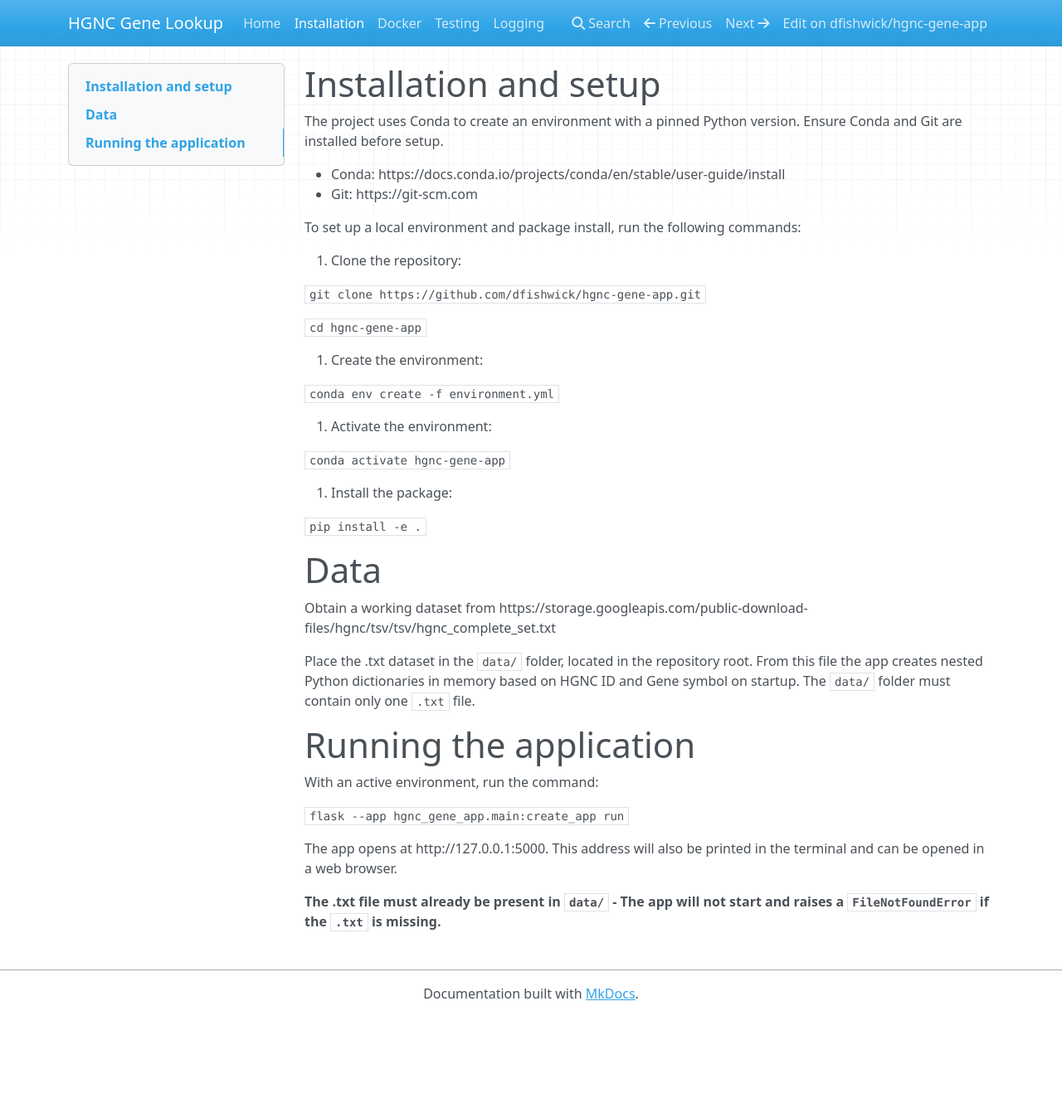
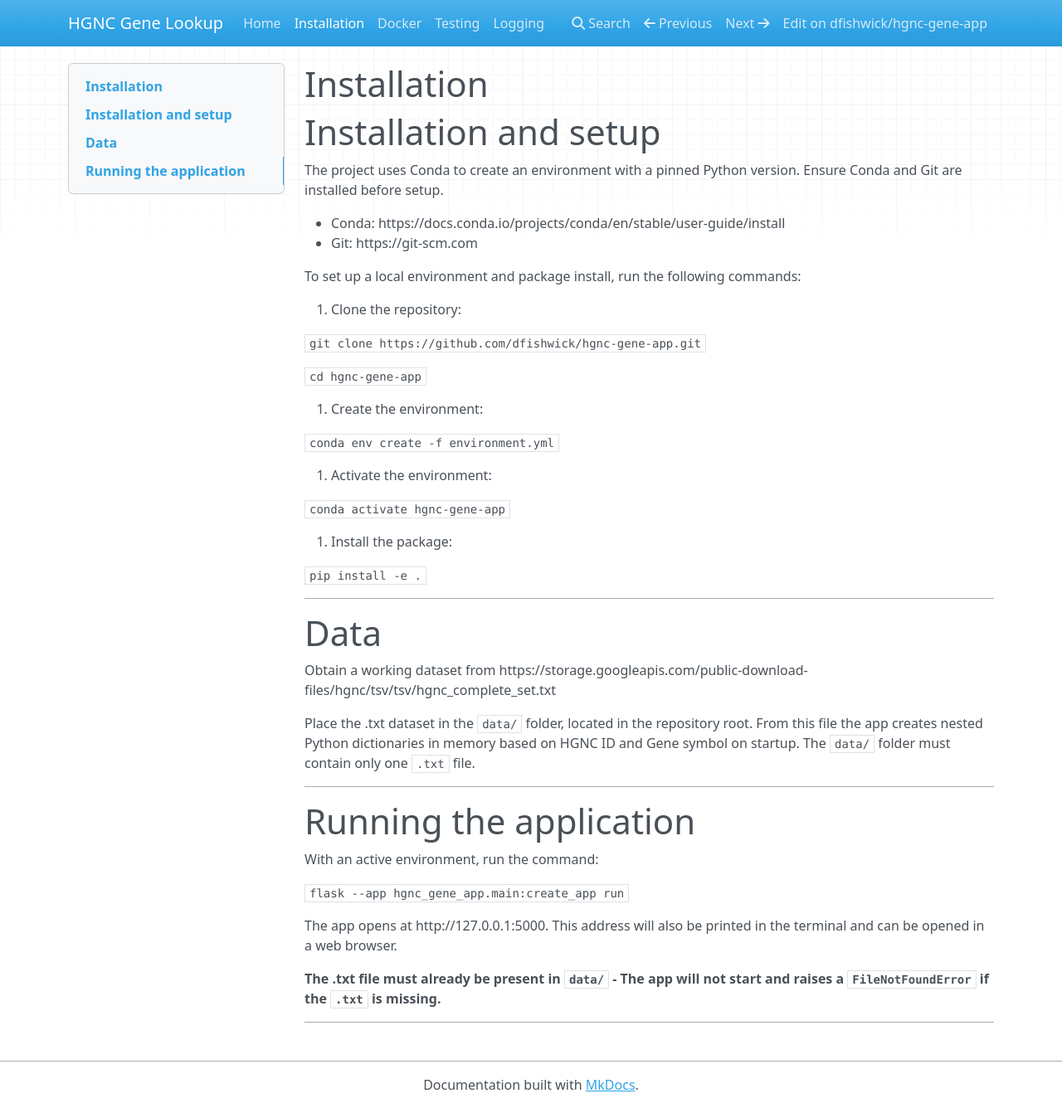
Before and after one commit to dfishwick/hgnc-gene-app, an MkDocs documentation site: the page built from docs/installation.md, in a window 1280 px wide and 1336 px high. Shown: the whole window at 83% size. Built offline with MkDocs 1.6.1, drawn with Linux system fonts in a browser that asks for light colours; nearby versions of some CDN libraries; part of the change alters nothing that is shown.

Commit message:
Single-source installation docs from README using include-markdown

````diff
--- a/README.md
+++ b/README.md
@@ -11,6 +11,7 @@ This app looks up the values of HGNC ID, Gene symbol, Gene name, Previous symbol
 
 ---
 
+<!--install-start-->
 # Installation and setup
 
 The project uses Conda to create an environment with a pinned Python version. Ensure Conda and Git are installed before setup.
@@ -60,6 +61,7 @@ The app opens at http://127.0.0.1:5000. This address will also be printed in the
 
 ---
 
+<!--install-end-->
 # Running with Docker
 
 This is an alternative way to run the app using Docker. It does not replace the Conda setup above.
--- a/docs/installation.md
+++ b/docs/installation.md
@@ -1,43 +1,2 @@
-# Installation and setup
-
-The project uses Conda to create an environment with a pinned Python version. Ensure Conda and Git are installed before setup.
-
-- Conda: https://docs.conda.io/projects/conda/en/stable/user-guide/install
-- Git: https://git-scm.com
-
-To set up a local environment and package install, run the following commands:
-
-1. Clone the repository:
-
-```git clone https://github.com/dfishwick/hgnc-gene-app.git```
-
-```cd hgnc-gene-app```
-
-2. Create the environment:
-
-```conda env create -f environment.yml```
-
-3. Activate the environment:
-
-```conda activate hgnc-gene-app```
-
-4. Install the package:
-
-```pip install -e .```
-
-# Data
-
-Obtain a working dataset from https://storage.googleapis.com/public-download-files/hgnc/tsv/tsv/hgnc_complete_set.txt
-
-Place the .txt dataset in the `data/` folder, located in the repository root. From this file the app creates nested Python dictionaries in memory based on HGNC ID and Gene symbol on startup. The `data/` folder must contain only one `.txt` file.
-
-
-# Running the application
-
-With an active environment, run the command:
-
-```flask --app hgnc_gene_app.main:create_app run```
-
-The app opens at http://127.0.0.1:5000. This address will also be printed in the terminal and can be opened in a web browser.
-
-**The .txt file must already be present in `data/` - The app will not start and raises a `FileNotFoundError` if the `.txt` is missing.**
+# Installation
+{% include-markdown "../README.md" start="<!--install-start-->" end="<!--install-end-->" %}
--- a/docs/requirements.txt
+++ b/docs/requirements.txt
@@ -1 +1,2 @@
 mkdocs==1.6.1
+mkdocs-include-markdown-plugin==7.3.0
--- a/mkdocs.yml
+++ b/mkdocs.yml
@@ -11,3 +11,8 @@ nav:
   - Docker: docker.md
   - Testing: testing.md
   - Logging: logging.md
+
+plugins:
+  - search
+  - include-markdown:
+      encoding: utf-8
````
Also changed, not shown: 1 other file.
